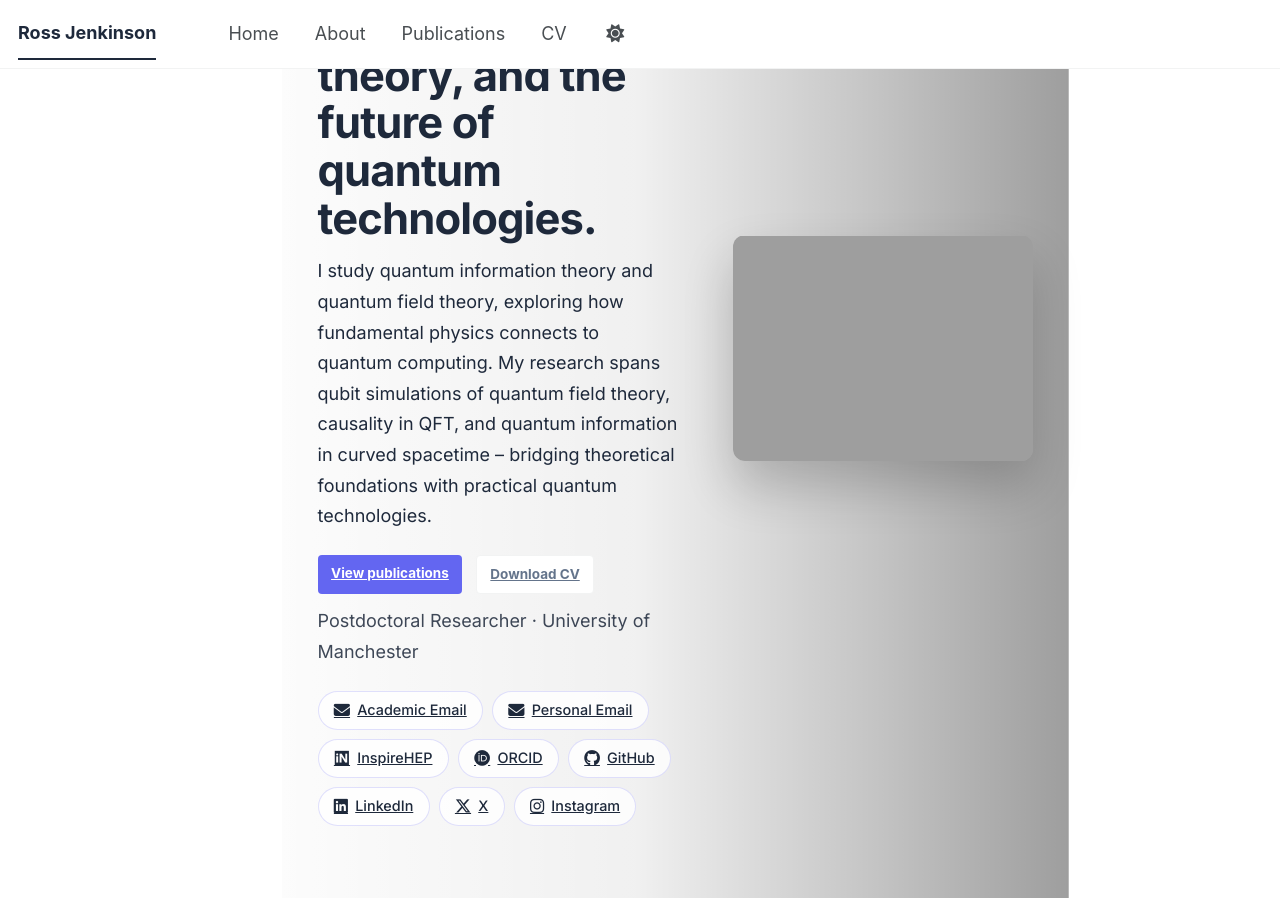
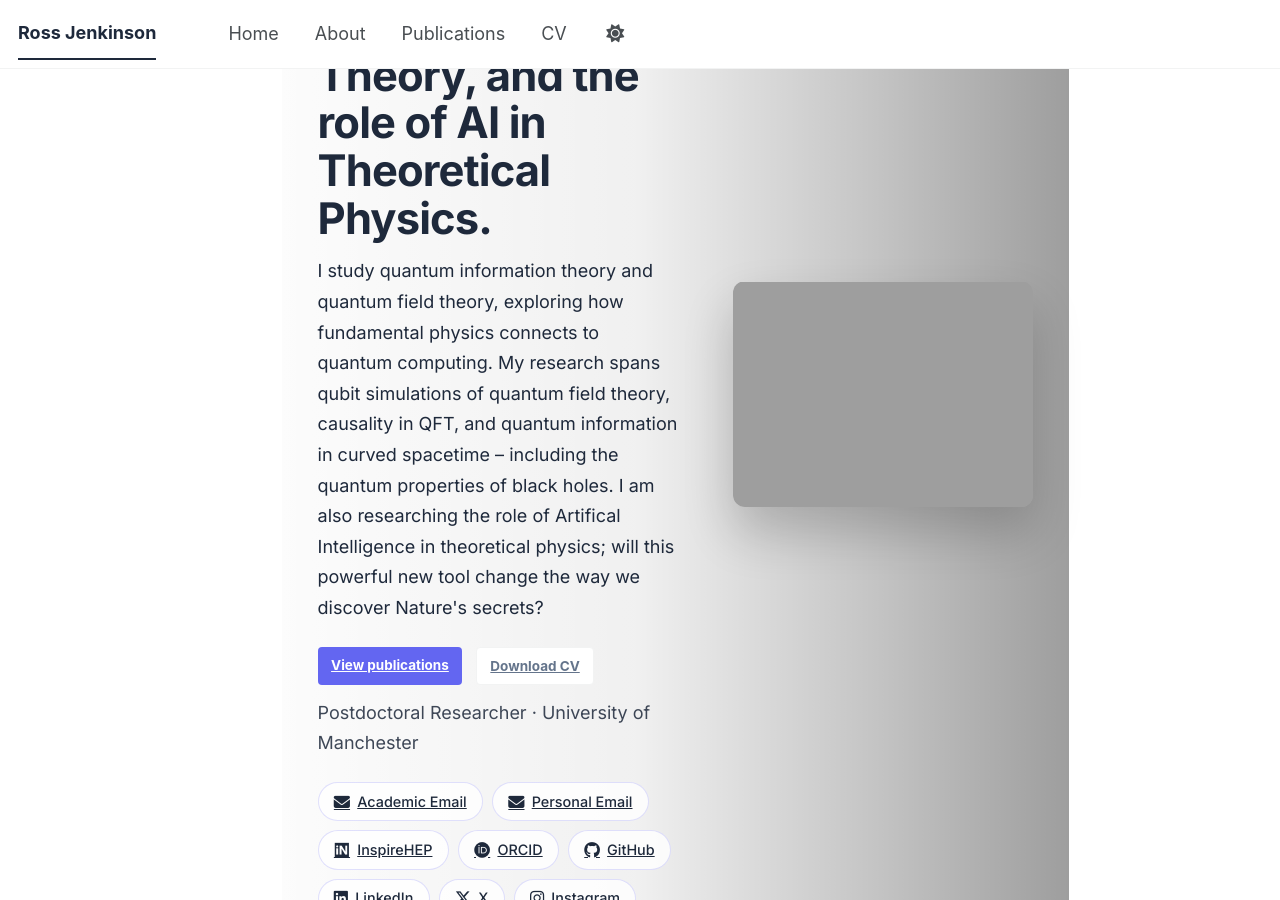
Before and after one commit to RDJenkinson/rdjenkinson.github.io, a Jekyll site: the page built from _pages/home.md, in a window 1280 px wide and 900 px high, scrolled down 312 px. Built offline with Jekyll 4.4.1, drawn with Linux system fonts in a browser that asks for light colours; some web fonts are replaced; a script bundle is joined from its source files by our own code; library files that are not in the unit come from our copies; some of the changed text lies outside the part shown.

Commit message:
Update home.md

```diff
--- a/_pages/home.md
+++ b/_pages/home.md
@@ -14,11 +14,11 @@ author_profile: false
   <div class="hero__content">
     <div class="hero__text">
       <p class="hero__eyebrow">Theoretical physicist · Postdoctoral researcher</p>
-      <h1 class="hero__title">Quantum information, field theory, and the future of quantum technologies.</h1>
+      <h1 class="hero__title">Quantum Computing, Field Theory, and the role of AI in Theoretical Physics.</h1>
       <p class="hero__subtitle">
         I study quantum information theory and quantum field theory, exploring how fundamental physics connects to quantum computing.
         My research spans qubit simulations of quantum field theory, causality in QFT, and quantum information in curved spacetime –
-        bridging theoretical foundations with practical quantum technologies.
+        including the quantum properties of black holes. I am also researching the role of Artifical Intelligence in theoretical physics; will this powerful new tool change the way we discover Nature's secrets?
       </p>
 
       <div class="hero__actions">
@@ -88,8 +88,7 @@ author_profile: false
   <article class="section-card">
     <h2>About me</h2>
     <p>
-      A short overview of my background, current position, and broader research story – from quantum
-      field theory to quantum technologies.
+      A short overview of my background, current position, and broader research story – from Oxford to Manchester.
     </p>
     <a class="section-link" href="{{ base_path }}/about/">Read more</a>
   </article>
```
